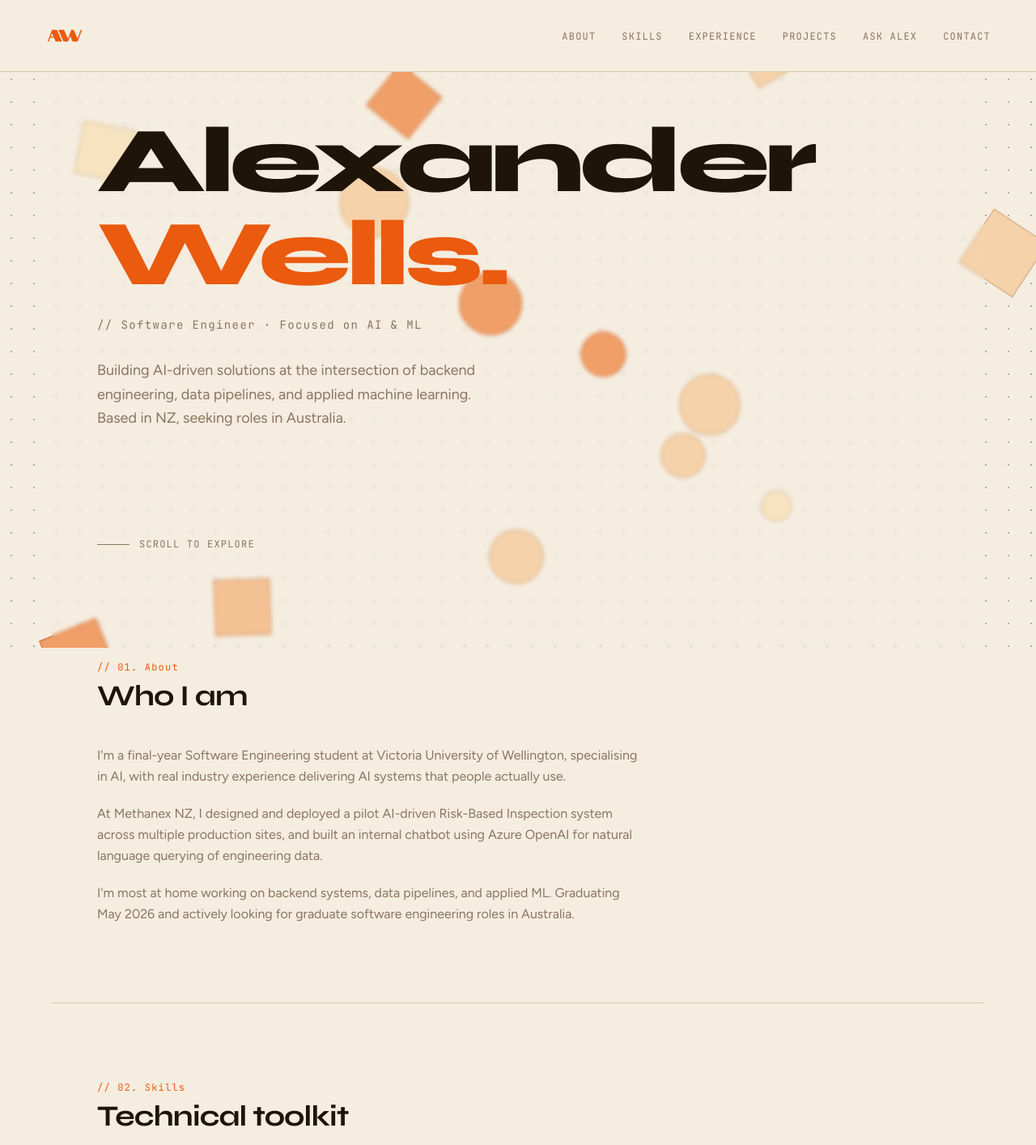
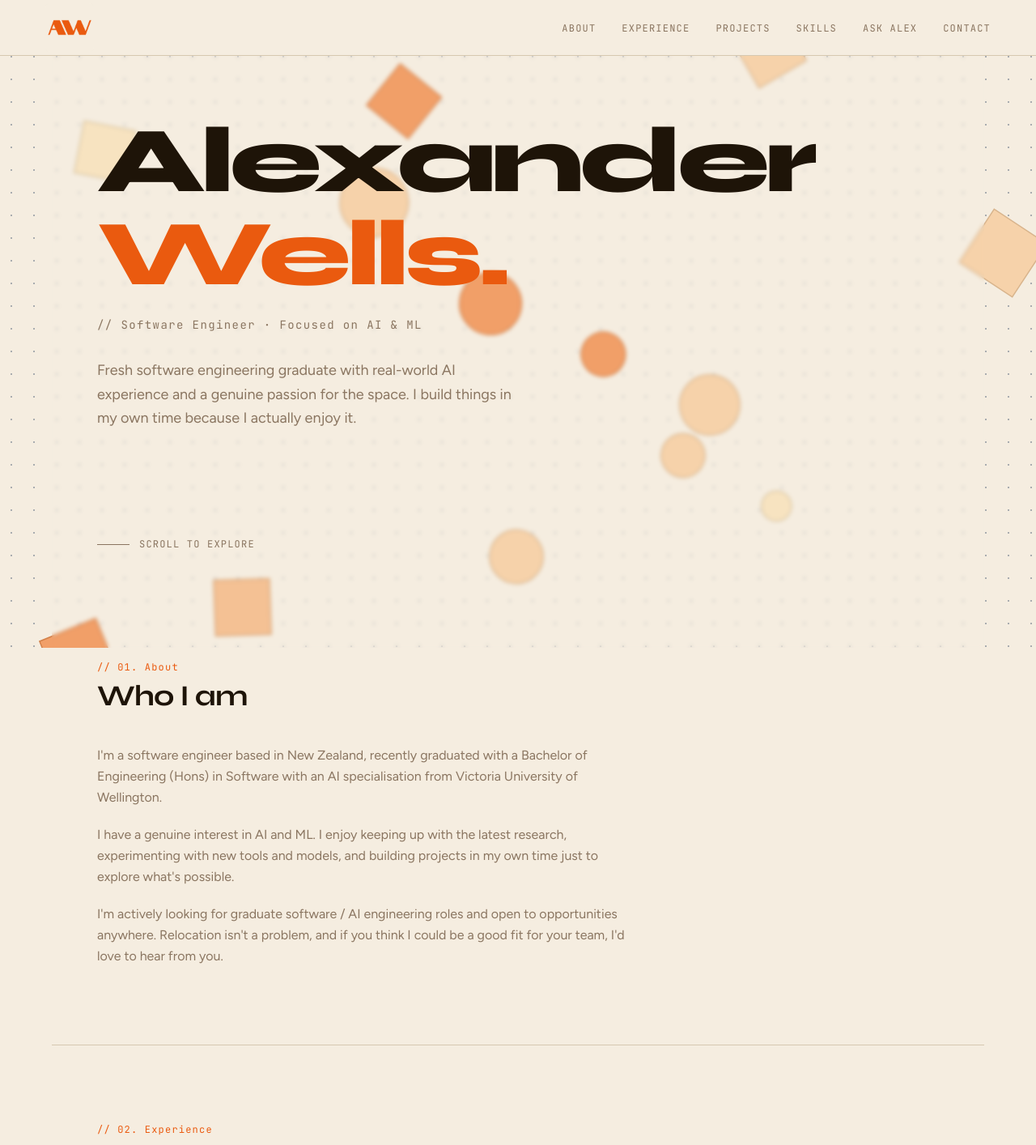
Before and after one commit to xelasrc/portfolio, a Next.js app: page / in a window 1280 px wide. Shown: the top 1414 px of the page at 81% size. Built offline with nearby package versions, Linux system fonts and the light colour scheme.

Commit message:
chore: design and wording changes

```diff
--- a/src/app/page.tsx
+++ b/src/app/page.tsx
@@ -32,9 +32,9 @@ export default function Home() {
       <main className="relative z-10">
         <Hero />
         <About />
-        <Skills />
         <Experience />
         <Projects />
+        <Skills />
         <AskAlex />
         <Contact />
       </main>
--- a/src/components/About.tsx
+++ b/src/components/About.tsx
@@ -9,13 +9,19 @@ export default function About() {
       </Reveal>
       <div className="max-w-2xl flex flex-col gap-5 text-muted leading-relaxed">
         <Reveal delay={0.1}>
-          <p>I'm a final-year Software Engineering student at Victoria University of Wellington, specialising in AI, with real industry experience delivering AI systems that people actually use.</p>
+          <p>
+            I'm a software engineer based in New Zealand, recently graduated with a Bachelor of Engineering (Hons) in Software with an AI specialisation from Victoria University of Wellington.
+          </p>
         </Reveal>
         <Reveal delay={0.2}>
-          <p>At Methanex NZ, I designed and deployed a pilot AI-driven Risk-Based Inspection system across multiple production sites, and built an internal chatbot using Azure OpenAI for natural language querying of engineering data.</p>
+          <p>
+            I have a genuine interest in AI and ML. I enjoy keeping up with the latest research, experimenting with new tools and models, and building projects in my own time just to explore what's possible.
+          </p>
         </Reveal>
         <Reveal delay={0.3}>
-          <p>I'm most at home working on backend systems, data pipelines, and applied ML. Graduating May 2026 and actively looking for graduate software engineering roles in Australia.</p>
+          <p>
+            I'm actively looking for graduate software / AI engineering roles and open to opportunities anywhere. Relocation isn't a problem, and if you think I could be a good fit for your team, I'd love to hear from you.
+          </p>
         </Reveal>
       </div>
     </section>
--- a/src/components/AskAlex.tsx
+++ b/src/components/AskAlex.tsx
@@ -80,12 +80,12 @@ export default function AskAlex() {
 
           {/* header */}
           <div className="flex items-center gap-3 px-6 py-4 border-b border-border">
-            <div className="w-9 h-9 bg-accent flex items-center justify-center font-syne font-extrabold text-bg text-sm shrink-0">
-              AW
+            <div className="w-9 h-9 shrink-0">
+              <img src="/apple-touch-icon.png" alt="AW" className="w-full h-full object-cover" />
             </div>
             <div>
               <p className="font-syne font-bold text-bright text-sm">Alex Wells</p>
-              <p className="font-mono text-muted text-xs">Software Engineer · Focused on AI & ML</p>
+              <p className="font-mono text-muted text-xs">Software Engineer</p>
             </div>
             <div className="ml-auto w-2 h-2 rounded-full bg-green-400 shadow-[0_0_8px_#4ade80]" />
           </div>
@@ -107,8 +107,12 @@ export default function AskAlex() {
           <div ref={msgsRef} className="h-80 overflow-y-auto px-6 py-4 flex flex-col gap-4">
             {messages.map((msg, i) => (
               <div key={i} className={`flex gap-3 ${msg.role === "user" ? "flex-row-reverse" : ""}`}>
-                <div className={`w-7 h-7 flex items-center justify-center font-syne font-bold text-xs shrink-0 self-end ${msg.role === "assistant" ? "bg-accent text-bg" : "bg-border text-muted"}`}>
-                  {msg.role === "assistant" ? "AW" : "You"}
+                <div className={`w-7 h-7 shrink-0 self-end ${msg.role === "assistant" ? "" : "bg-border flex items-center justify-center font-syne font-bold text-xs text-muted"}`}>
+                  {msg.role === "assistant" ? (
+                    <img src="/apple-touch-icon.png" alt="AW" className="w-full h-full object-cover" />
+                  ) : (
+                    "You"
+                  )}
                 </div>
                 <div className={`px-4 py-3 text-sm leading-relaxed max-w-sm ${msg.role === "assistant" ? "bg-bg border border-border text-text" : "bg-accent/10 border border-accent/20 text-bright"}`}>
                   {msg.content}
@@ -118,8 +122,8 @@ export default function AskAlex() {
 
             {loading && (
               <div className="flex gap-3">
-                <div className="w-7 h-7 bg-accent flex items-center justify-center font-syne font-bold text-xs text-bg shrink-0 self-end">
-                  AW
+                <div className="w-7 h-7 shrink-0 self-end">
+                  <img src="/apple-touch-icon.png" alt="AW" className="w-full h-full object-cover" />
                 </div>
                 <div className="px-4 py-3 bg-bg border border-border flex gap-1.5 items-center">
                   <span className="w-1.5 h-1.5 bg-muted rounded-full animate-bounce [animation-delay:0ms]" />
--- a/src/components/Contact.tsx
+++ b/src/components/Contact.tsx
@@ -6,7 +6,7 @@ export default function Contact() {
       <Reveal>
         <p className="font-mono text-accent text-xs tracking-widest mb-2">// 06. Contact</p>
         <h2 className="font-syne font-bold text-bright text-3xl md:text-4xl tracking-tight mb-3">Get in touch</h2>
-        <p className="text-muted mb-10">Graduating May 2026 · Actively looking for graduate roles in Australia.</p>
+        <p className="text-muted mb-10">Graduating May 2026 · Actively looking for graduate opportunities.</p>
       </Reveal>
       <div className="flex flex-col gap-3 max-w-sm">
         <Reveal delay={0}>
--- a/src/components/Experience.tsx
+++ b/src/components/Experience.tsx
@@ -11,7 +11,7 @@ export default function Experience() {
   return (
     <section id="experience" className="max-w-6xl mx-auto px-6 md:px-14 py-24 border-t border-border">
       <Reveal>
-        <p className="font-mono text-accent text-xs tracking-widest mb-2">// 03. Experience</p>
+        <p className="font-mono text-accent text-xs tracking-widest mb-2">// 02. Experience</p>
         <h2 className="font-syne font-bold text-bright text-3xl md:text-4xl tracking-tight mb-10">Where I've worked</h2>
       </Reveal>
       <div className="max-w-2xl">
--- a/src/components/Hero.tsx
+++ b/src/components/Hero.tsx
@@ -22,9 +22,8 @@ export default function Hero() {
         </motion.p>
 
         <motion.p variants={fadeUp} className="text-muted text-base md:text-lg leading-relaxed max-w-lg mb-12">
-          Building AI-driven solutions at the intersection of backend engineering,
-          data pipelines, and applied machine learning. Based in NZ, seeking roles
-          in Australia.
+          Fresh software engineering graduate with real-world AI experience and a genuine passion for the space.
+          I build things in my own time because I actually enjoy it.
         </motion.p>
       </motion.div>
 
--- a/src/components/Navbar.tsx
+++ b/src/components/Navbar.tsx
@@ -2,16 +2,16 @@
 
 import { useState } from "react";
 
-const links = ["About", "Skills", "Experience", "Projects", "Ask Alex", "Contact"];
+const links = ["About", "Experience", "Projects", "Skills", "Ask Alex", "Contact"];
 
 export default function Navbar() {
   const [open, setOpen] = useState(false);
 
   return (
     <nav className="fixed top-0 left-0 right-0 z-50 bg-bg border-b border-border">
-      <div className="flex justify-between items-center px-6 md:px-14 py-5">
+      <div className="flex justify-between items-center px-6 md:px-14 py-1">
         <a href="#" className="flex items-center">
-          <img src="/apple-touch-icon2.png" alt="AW" className="h-12 w-12" />
+          <img src="/apple-touch-icon2.png" alt="AW" className="h-10 w-10 md:h-15 md:w-15" />
         </a>
 
         {/* desktop links */}
--- a/src/components/Projects.tsx
+++ b/src/components/Projects.tsx
@@ -9,7 +9,7 @@ export default function Projects() {
   return (
     <section id="projects" className="max-w-6xl mx-auto px-6 md:px-14 py-24 border-t border-border">
       <Reveal>
-        <p className="font-mono text-accent text-xs tracking-widest mb-2">// 04. Projects</p>
+        <p className="font-mono text-accent text-xs tracking-widest mb-2">// 03. Projects</p>
         <h2 className="font-syne font-bold text-bright text-3xl md:text-4xl tracking-tight mb-10">Things I've built</h2>
       </Reveal>
       <div className="grid grid-cols-1 md:grid-cols-3 gap-5">
--- a/src/components/Skills.tsx
+++ b/src/components/Skills.tsx
@@ -13,7 +13,7 @@ export default function Skills() {
   return (
     <section id="skills" className="max-w-6xl mx-auto px-6 md:px-14 py-24 border-t border-border">
       <Reveal>
-        <p className="font-mono text-accent text-xs tracking-widest mb-2">// 02. Skills</p>
+        <p className="font-mono text-accent text-xs tracking-widest mb-2">// 04. Skills</p>
         <h2 className="font-syne font-bold text-bright text-3xl md:text-4xl tracking-tight mb-10">Technical toolkit</h2>
       </Reveal>
       <div className="grid grid-cols-1 sm:grid-cols-2 md:grid-cols-3 gap-5">
```
